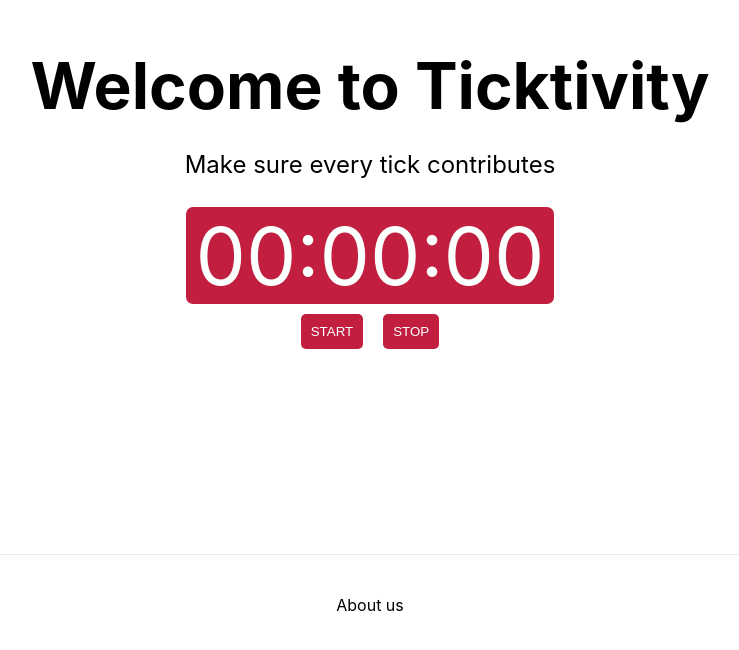
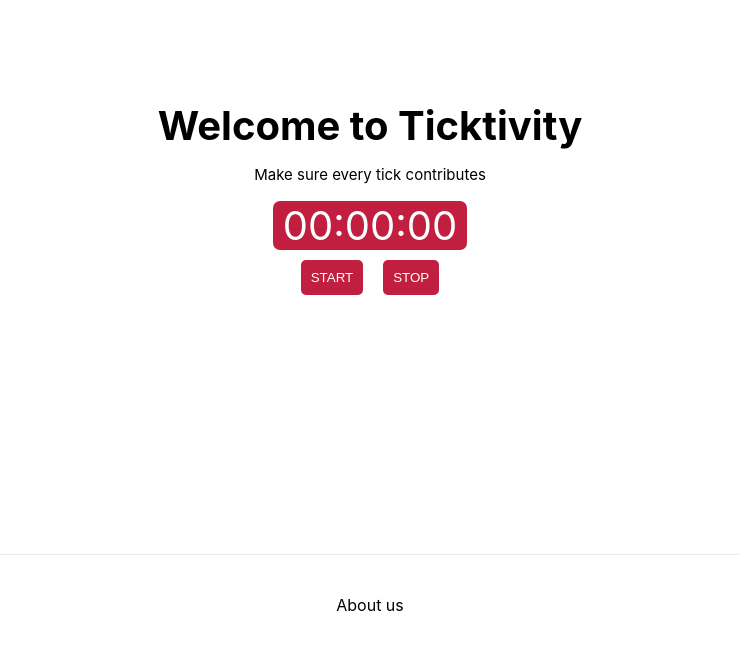
Before and after one commit to Elitiman/ticktivity, a Next.js app: page / in a window 1280 px wide. Shown: the part 146-796 px from the top of the page, without its empty margins (270-1009 px from the left). Built offline with nearby package versions, Linux system fonts and the light colour scheme.

Commit message:
font resizing

```diff
--- a/components/Timer/Timer.module.scss
+++ b/components/Timer/Timer.module.scss
@@ -5,7 +5,7 @@
   border-radius: 7px;
   padding: 0 10px;
   .timerText {
-    font-size: 80px;
+    font-size: 4rem;
     margin: 0;
     color: $white;
     font-weight: 400;
--- a/styles/globals.scss
+++ b/styles/globals.scss
@@ -1,9 +1,14 @@
+:root {
+  font-size: 62.5%;
+}
+
 html,
 body {
   padding: 0;
   margin: 0;
   font-family: -apple-system, BlinkMacSystemFont, Segoe UI, Roboto, Oxygen,
     Ubuntu, Cantarell, Fira Sans, Droid Sans, Helvetica Neue, sans-serif;
+  font-size: 1.6rem;
 }
 
 a {
@@ -14,3 +19,20 @@ a {
 * {
   box-sizing: border-box;
 }
+p {
+  font-size: 1rem;
+}
+h6 {
+  font-size: 2rem;
+}
+h5,
+h4 {
+  font-size: 2.5rem;
+}
+h2,
+h3 {
+  font-size: 3rem;
+}
+h1 {
+  font-size: 4rem;
+}
```
